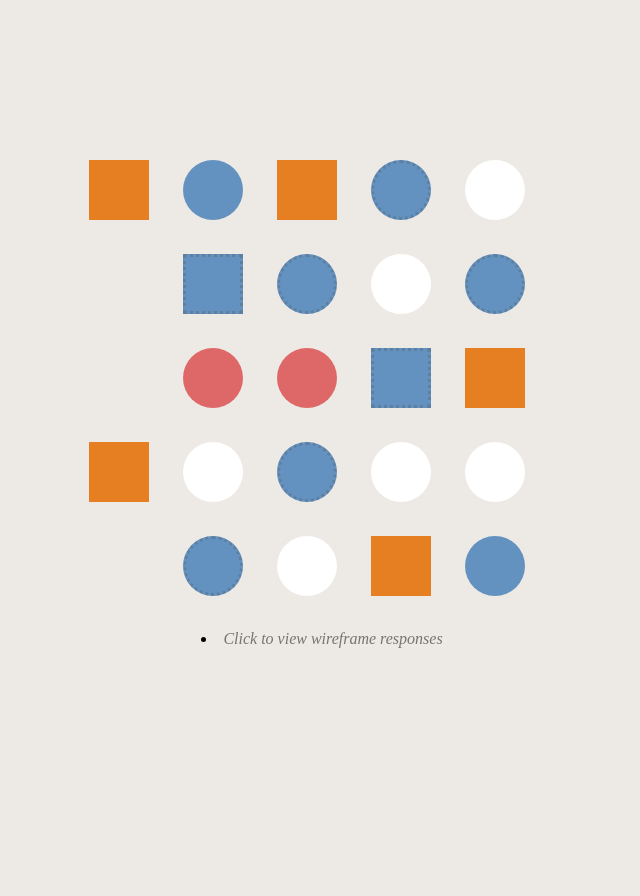
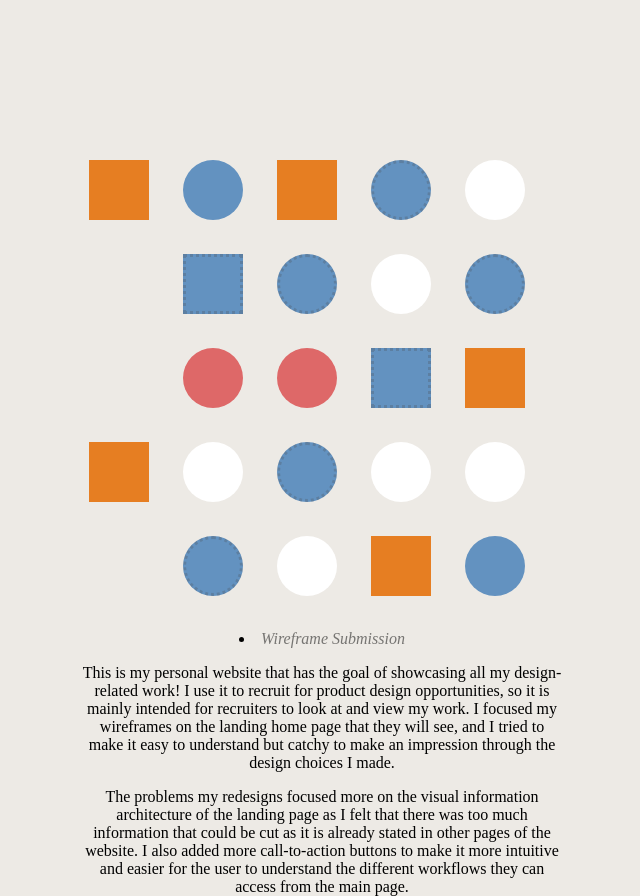
Before and after one commit to jenicehartono/jenicehartono.github.io, a plain HTML site: page homeworks/hw2/index.html in a window 1280 px wide. Shown: the whole page, without its empty margins (318-958 px from the left). Before the commit the page ends 800 px from the top, so only its background shows below. Drawn offline with Linux system fonts and the light colour scheme.

Commit message:
finished hw2

```diff
--- a/homeworks/hw2/index.html
+++ b/homeworks/hw2/index.html
@@ -46,7 +46,13 @@
 			<div class="circle blue"></div>
 		</div>
 
-		<li><a href="wireframes.html">Click to view wireframe responses</a></li>
+		<li><a href="wireframes.html">Wireframe Submission</a></li>
+		<p>
+			This is my personal website that has the goal of showcasing all my design-related work! I use it to recruit for product design opportunities, so it is mainly intended for recruiters to look at and view my work. I focused my wireframes on the landing home page that they will see, and I tried to make it easy to understand but catchy to make an impression through the design choices I made.
+		</p>
+		<p>
+			The problems my redesigns focused more on the visual information architecture of the landing page as I felt that there was too much information that could be cut as it is already stated in other pages of the website. I also added more call-to-action buttons to make it more intuitive and easier for the user to understand the different workflows they can access from the main page.
+		</p>
 	</div>
 </body>
 </html>
```
Also changed, not shown: homeworks/hw2/wireframes.html (added, +1 -0 lines), homeworks/hw2/h2wireframes.png (added), 1 other file.
